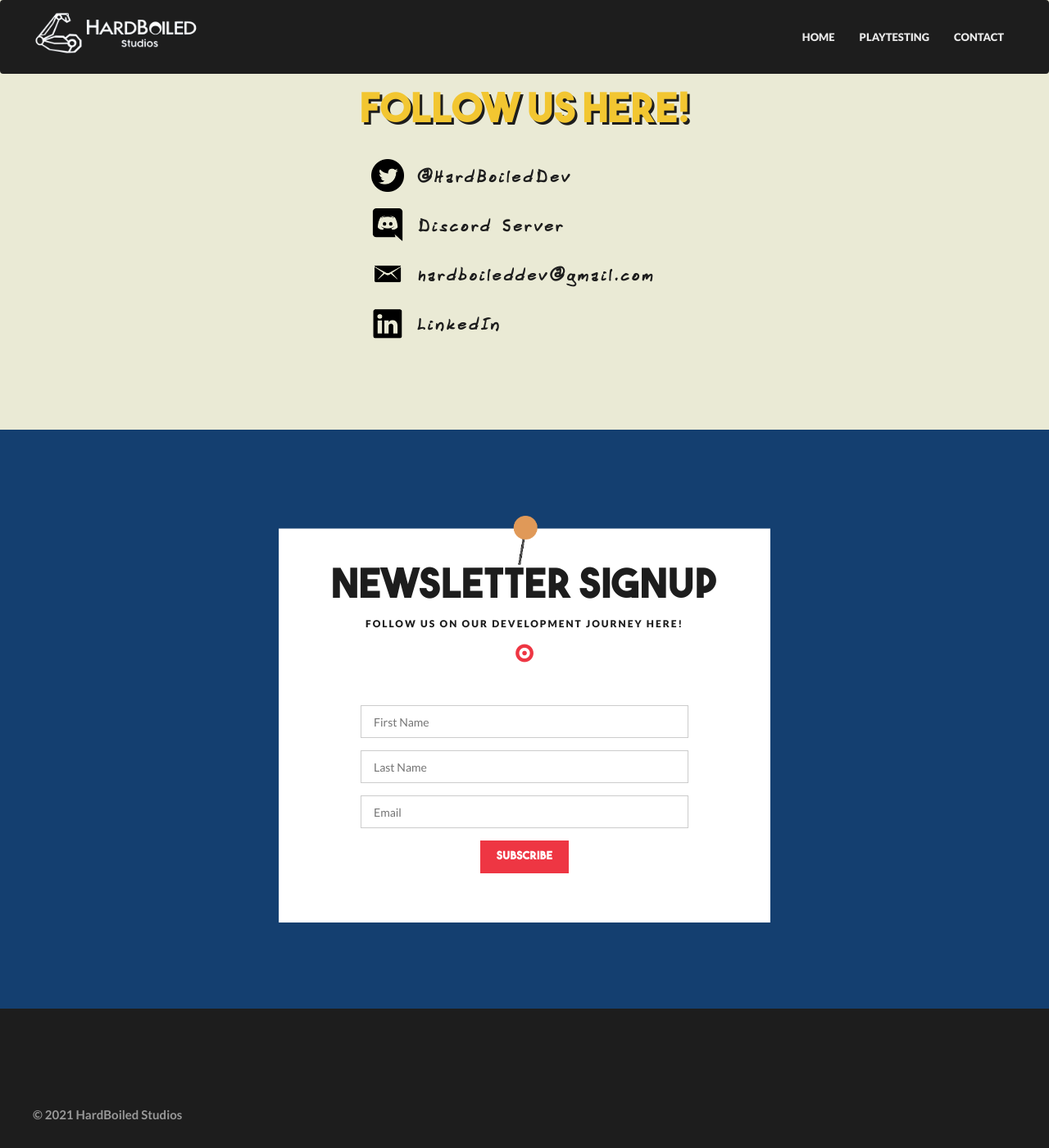
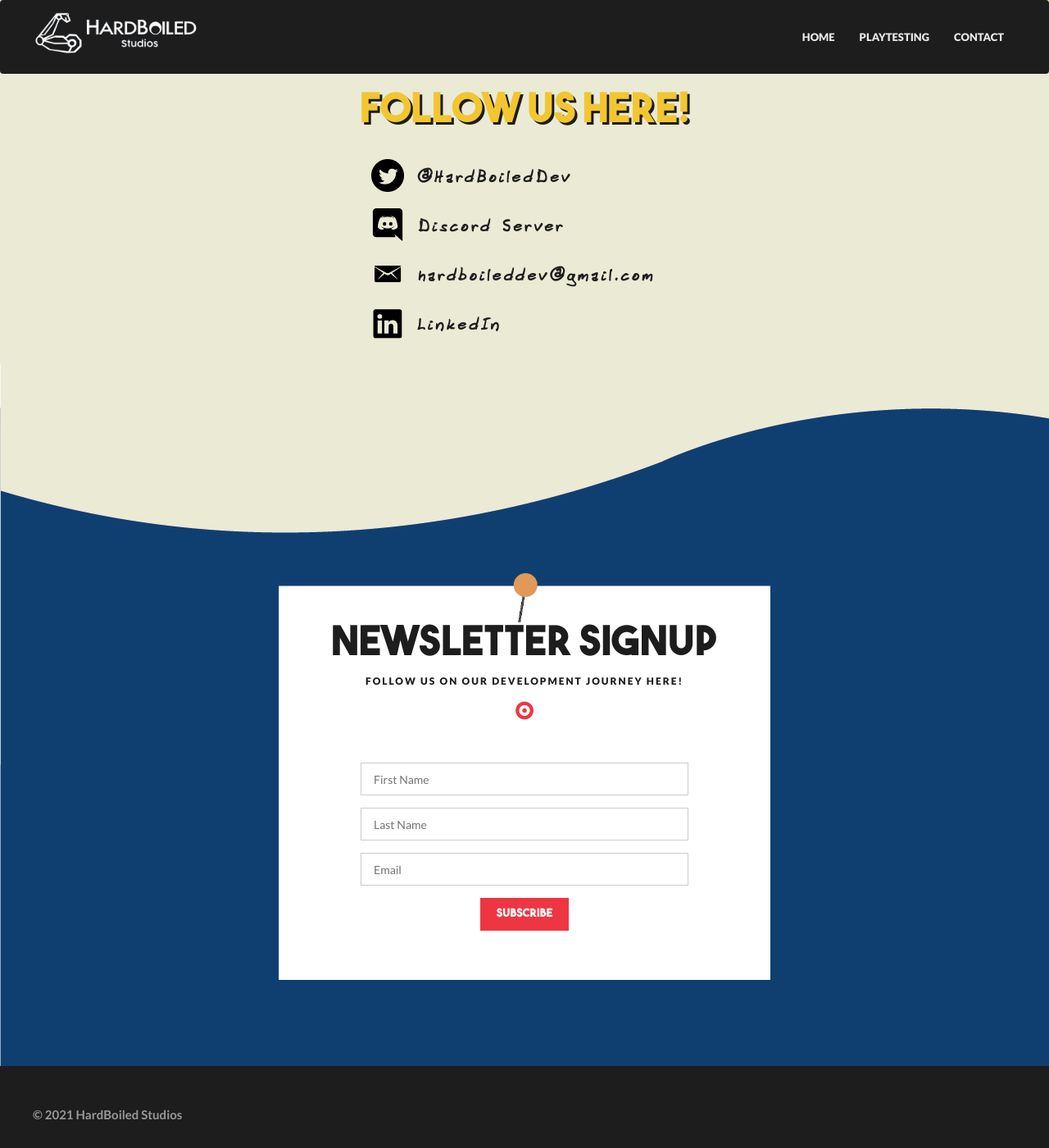
Before and after one commit to HardBoiledStudios/HardBoiledStudios.github.io, a Jekyll site: the page contact.html, which Jekyll copies as it is, in a window 1280 px wide and 1400 px high, scrolled down 91 px. Shown: the whole window at 82% size. Built offline with Jekyll 4.4.1, drawn with Linux system fonts in a browser that asks for light colours; some web fonts are replaced.

Commit message:
newsletter formatting

```diff
--- a/contact.html
+++ b/contact.html
@@ -225,7 +225,7 @@
       <!-- end contact-info -->
       <!-- <div id="map" class="wow fadeInUp" data-wow-delay="0.05s"></div> -->
       <!-- end mao -->
-      <section class="newsletter-form">
+      <section class="newsletter-form wave">
         <div class="container">
           <div class="row form-wrapper">
             <div class="col-xs-12">
--- a/css/style.css
+++ b/css/style.css
@@ -562,6 +562,10 @@ footer {
   display: none;
 }
 
+.mb-0 {
+  margin-bottom: 0;
+}
+
 /* SHOWCASE */
 .showcase {
   width: 100%;
@@ -1323,7 +1327,7 @@ footer {
 .contact-info {
   width: 100%;
   float: left;
-  padding: 200px 0 80px 0;
+  padding: 200px 0 0 0;
   background-color: #eaead5;
 }
 .playtesting-info {
@@ -1456,6 +1460,10 @@ footer {
 }
 
 /* CONTACT FORM */
+.wave {
+  background: no-repeat url("../images/Playtesting-BG.png");
+  padding: 250px 0 100px 0 !important;
+}
 .contact-form {
   width: 100%;
   float: left;
--- a/index.html
+++ b/index.html
@@ -443,7 +443,7 @@
             <div class="container">
               <div class="row form-wrapper">
                 <div class="col-xs-12">
-                  <div class="title-box">
+                  <div class="title-box mb-0">
                     <h1 class="blacktext wow fadeInUp" data-wow-delay="0.05s">
                       Newsletter signup
                     </h1>
```
Also changed, not shown: images/Orange-Pinned-Paper.png.
